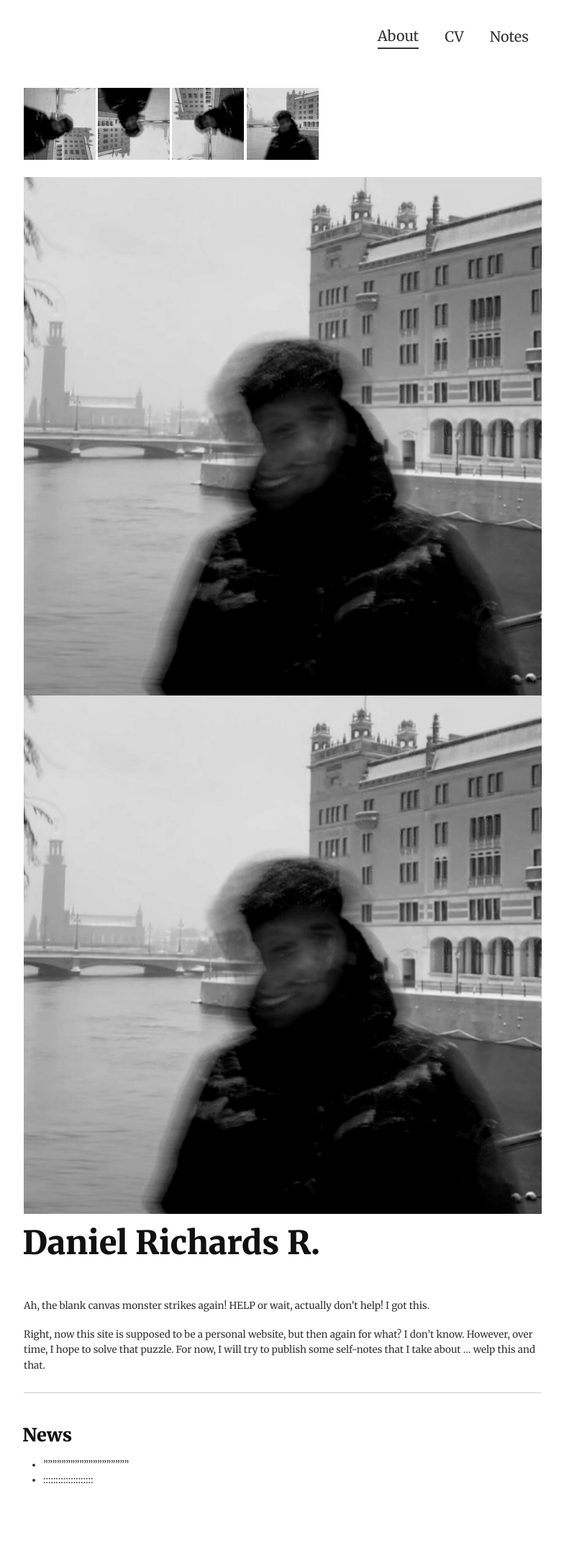
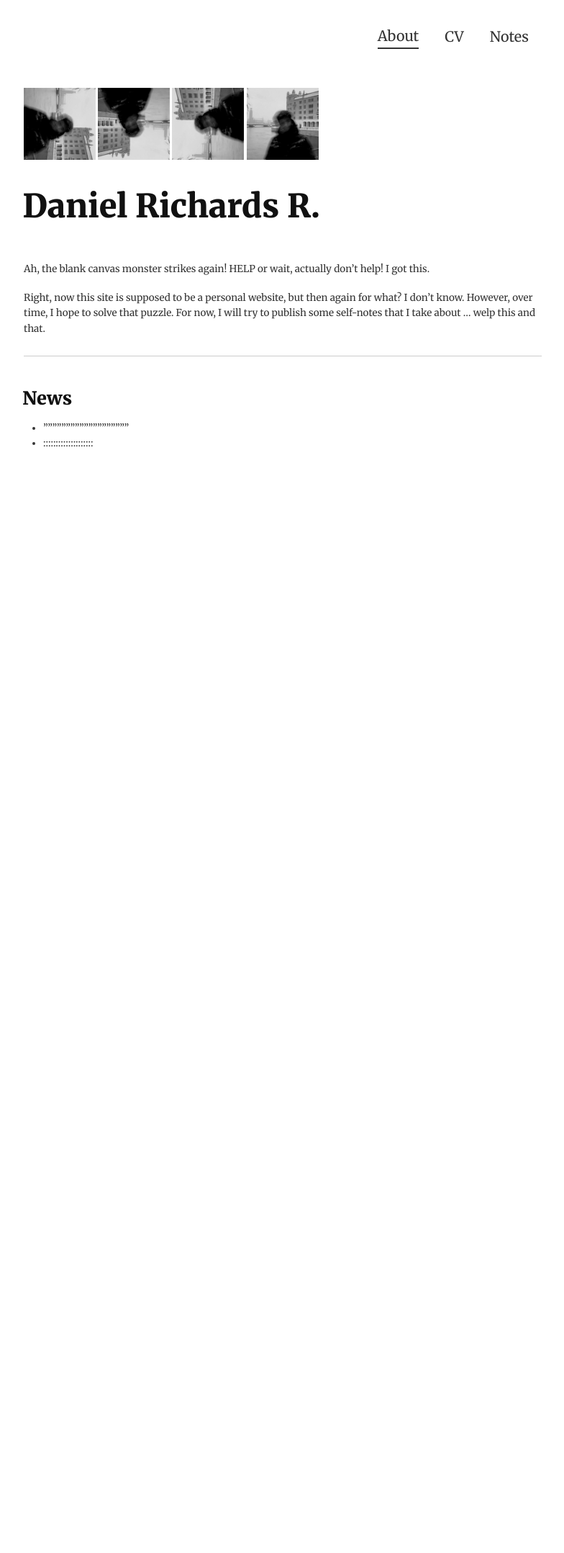
Before and after one commit to dannyrichy/dannyrichy.github.io, a Jekyll site: the page built from docs/index.md, in a window 1280 px wide. Shown: the whole page at 72% size, without its empty margins (247-1031 px from the left). Built offline with Jekyll 4.4.1, drawn with Linux system fonts in a browser that asks for light colours; after the commit the page ends 900 px from its top, so only the background shows below that.

Commit message:
correcting photo

```diff
--- a/docs/index.md
+++ b/docs/index.md
@@ -1,7 +1,7 @@
 ---
 layout: default
 ---
-![img1](assets/profile.jpg) ![img2](assets/profile.jpg) ![img3](assets/profile.jpg) ![img4](assets/profile.jpg) ![img5](assets/profile.jpg) ![img6](assets/profile.jpg)
+![img1](assets/profile.jpg) ![img2](assets/profile.jpg) ![img3](assets/profile.jpg) ![img4](assets/profile.jpg)
 
 # Daniel Richards R.
 
```
